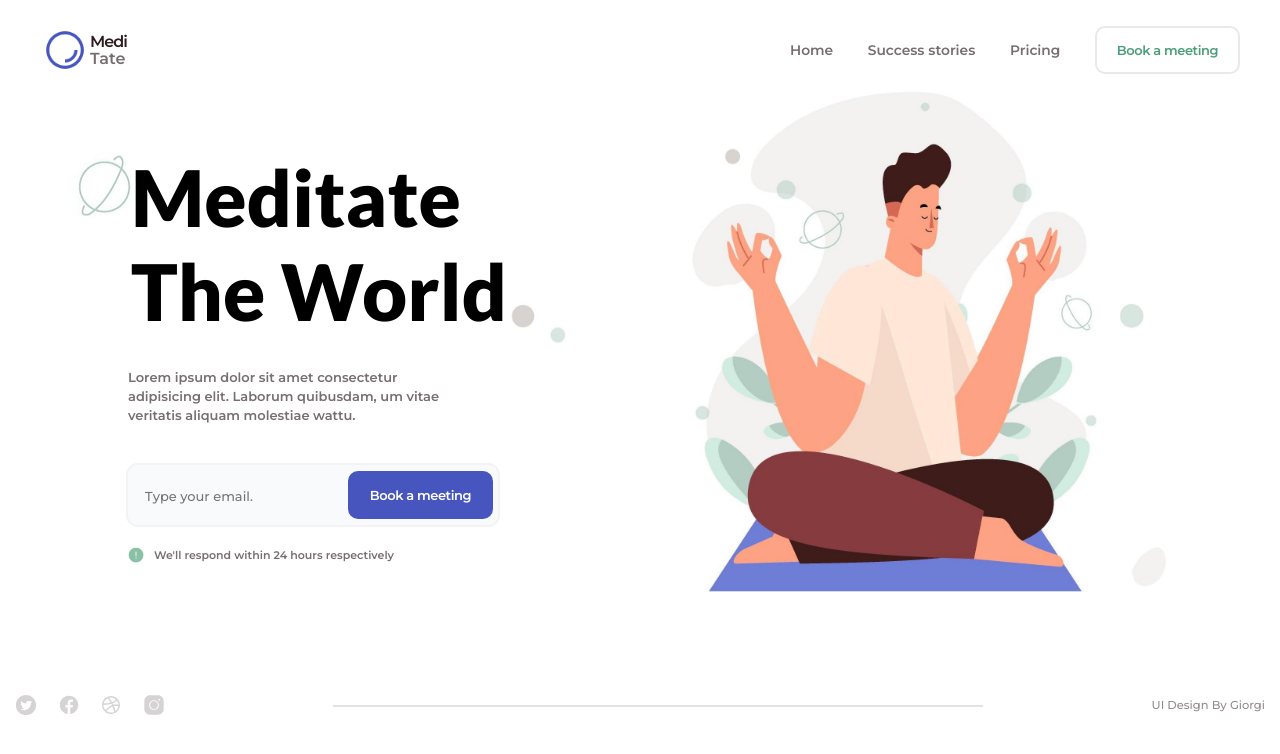
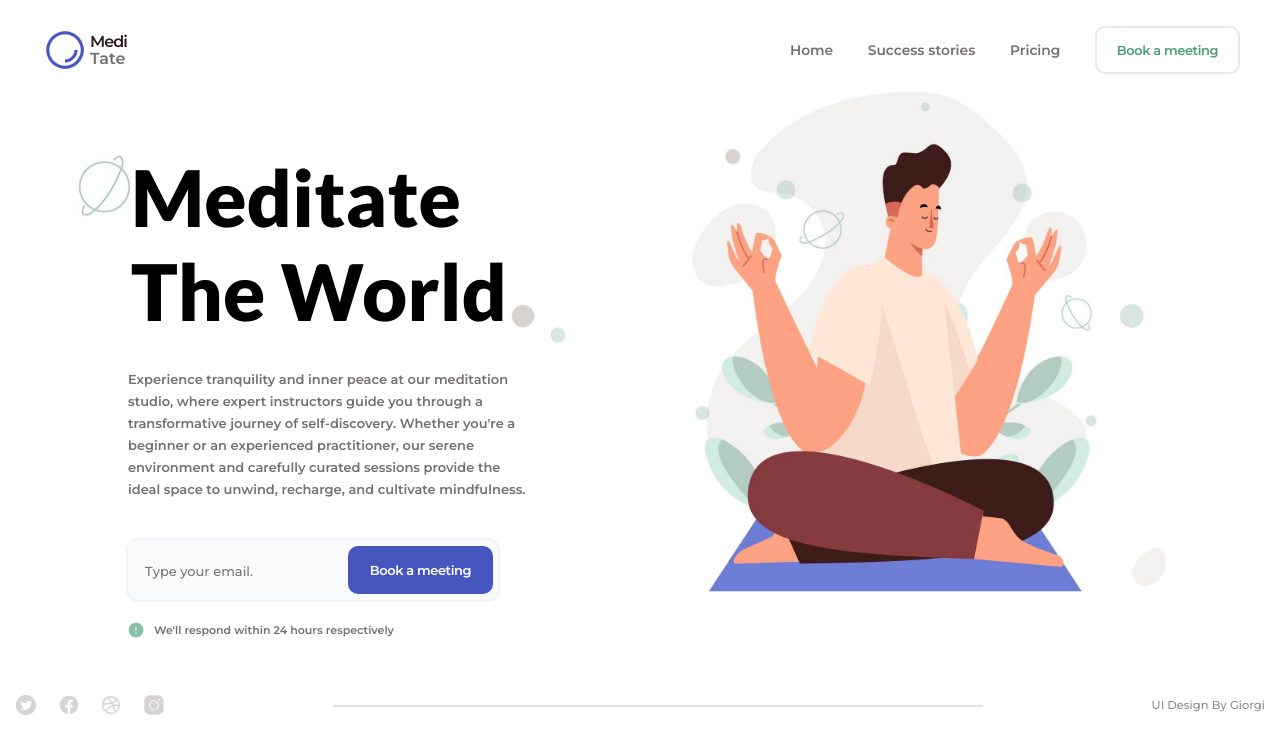
Before and after one commit to akinevans/meditate-the-world, a React (Create React App) app: page / in a window 1280 px wide. Shown: the top 754 px of the page. Built offline with nearby package versions, Linux system fonts and the light colour scheme.

Commit message:
Update body text content in Hero component, update the width of hero-text class

```diff
--- a/src/components/Hero.css
+++ b/src/components/Hero.css
@@ -48,14 +48,15 @@
 .alert-text {
   font-size: 13px;
   font-weight: 600;
-  line-height: 19px;
+  line-height: 22px;
   font-family: var(--body-font);
   color: var(--text-secondary);
 }
 
 .hero-text {
-  width: 65%;
+  width: 78%;
   margin: 0 0 40px 0;
+
   /* outline: 2px solid green; */
 }
 
--- a/src/components/Hero.js
+++ b/src/components/Hero.js
@@ -34,8 +34,12 @@ export default function Hero(props) {
         <div className='hero-text-form-wrapper'>
           <h1>Meditate The World</h1>
           <p className='hero-text'>
-            Lorem ipsum dolor sit amet consectetur adipisicing elit. Laborum
-            quibusdam, um vitae veritatis aliquam molestiae wattu.
+            Experience tranquility and inner peace at our meditation studio,
+            where expert instructors guide you through a transformative journey
+            of self-discovery. Whether you're a beginner or an experienced
+            practitioner, our serene environment and carefully curated sessions
+            provide the ideal space to unwind, recharge, and cultivate
+            mindfulness.
           </p>
           <form>
             <label>
```
